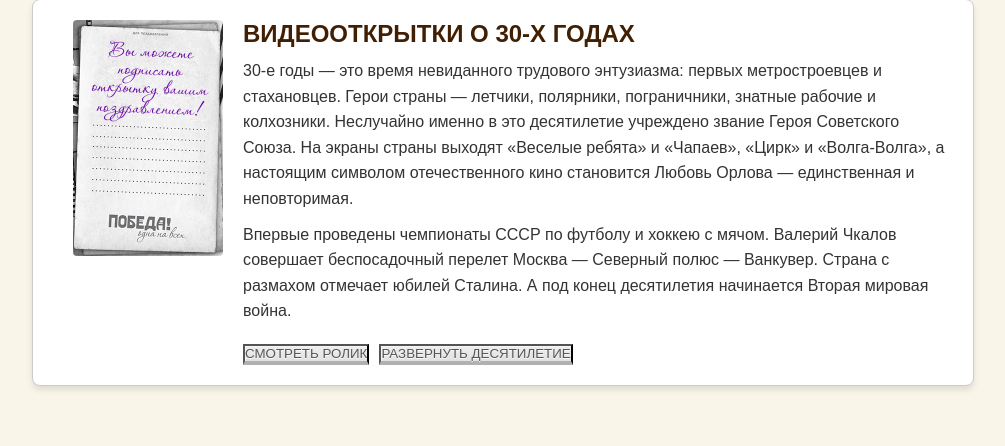
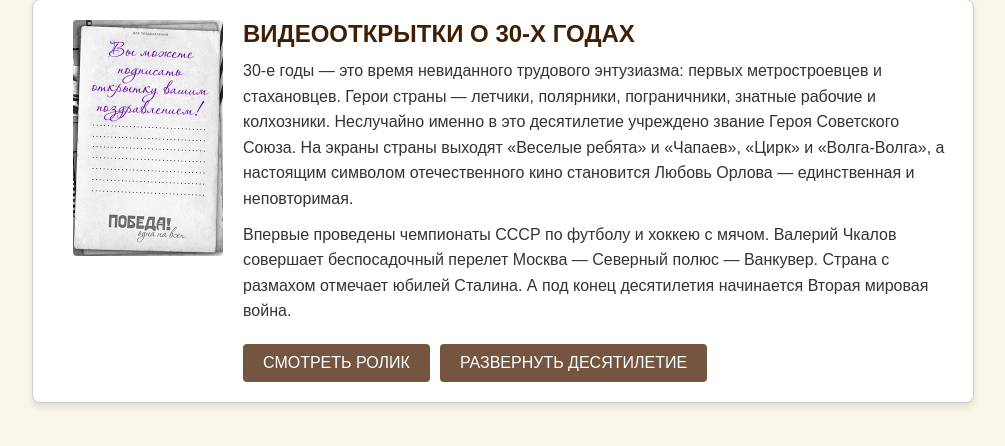
Before and after one commit to sosiskakiller2005/ty-rodilsya, a PHP site: page / in a window 1280 px wide. Shown: the part 222-668 px from the top of the page, without its empty margins (137-1142 px from the left). Run offline with PHP 8.4, Linux system fonts and the light colour scheme.

Commit message:
Исправлены кнопки

```diff
--- a/assets/css/main.css
+++ b/assets/css/main.css
@@ -126,27 +126,17 @@ body {
     gap: 10px;
 }
 
-button,
-button:hover,
-button:visited {
-    color: #555;
-    border-bottom: 4px solid #b2b1b1;
-    text-shadow: 0px 1px 0px #fafafa;
-    background: #eee;
-    background: -webkit-gradient(linear, left top, left bottom, from(#eee), to(#e2e2e2));
-    background: -moz-linear-gradient(top,  #eee,  #e2e2e2);
-
-    box-shadow: inset 1px 1px 0 #f5f5f5;
-}
-
-button:before,
-button:after {
-    border: 1px solid #cbcbcb;
-    border-bottom: 1px solid #a5a5a5;
+button {
+    background-color: var(--color-primary-brown);
+    color: #fff;
+    border: none;
+    padding: 10px 20px;
+    font-size: 1em;
+    cursor: pointer;
+    border-radius: 4px;
+    transition: background-color 0.3s;
 }
 
 button:hover {
-    background: #e2e2e2;
-    background: -webkit-gradient(linear, left top, left bottom, from(#e2e2e2), to(#eee));
-    background: -moz-linear-gradient(top,  #e2e2e2,  #eee);
+    background-color: var(--color-secondary-green);
 }
```
